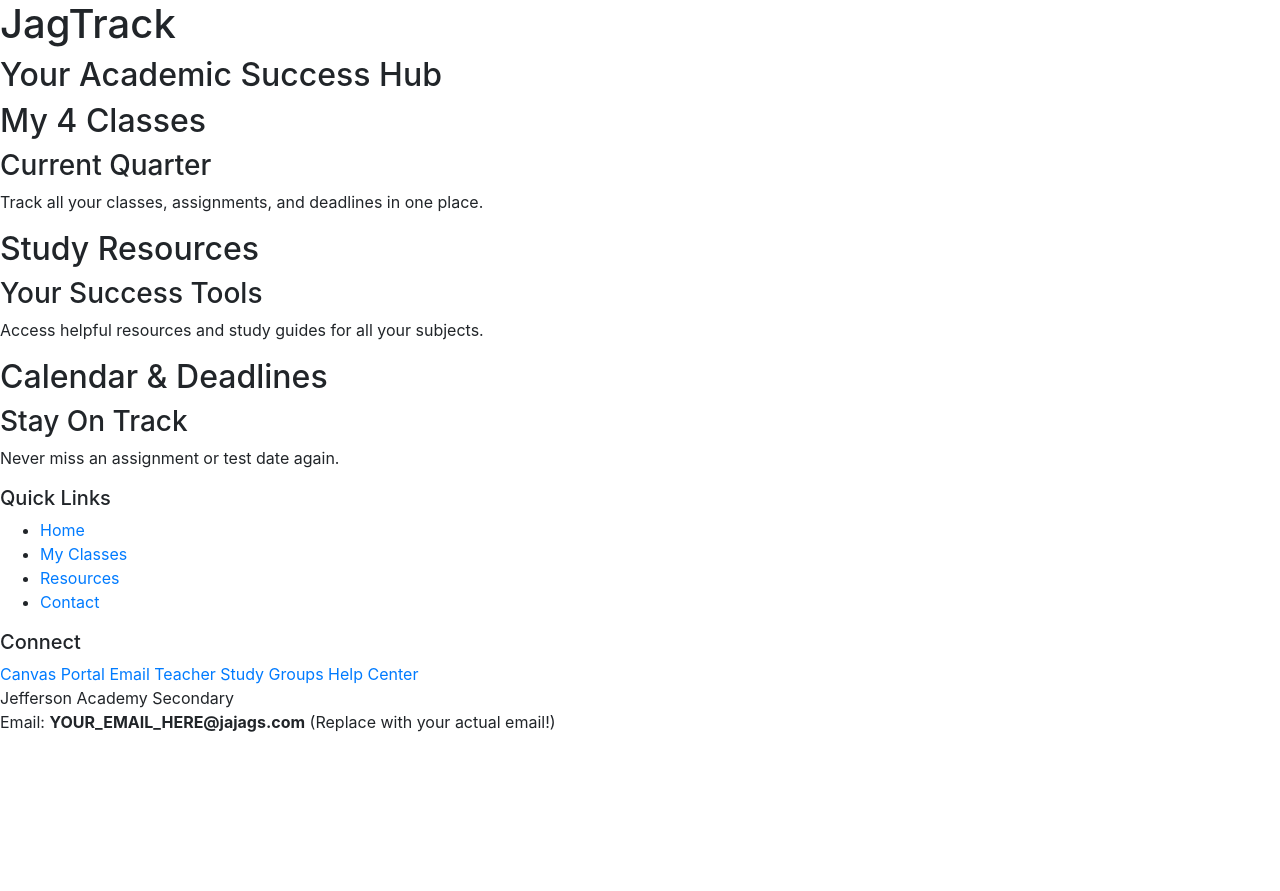
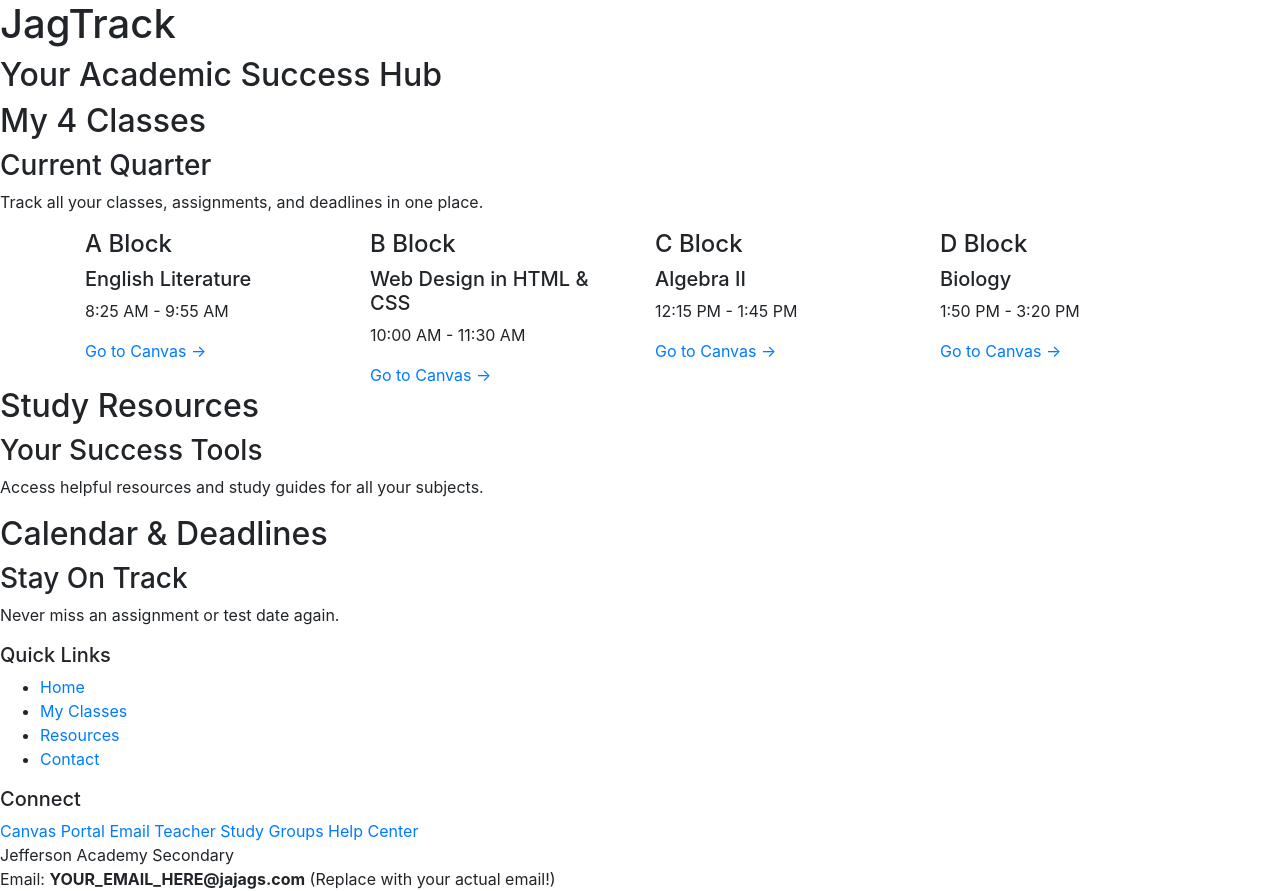
Before and after one commit to cheyennegaller-cmyk/Capstoneprj, a website: page index.html in a window 1280 px wide. Before the commit the page ends 800 px from the top, so only its background shows below. Drawn offline with nearby package versions, Linux system fonts and the light colour scheme.

Commit message:
Checkpoint 2: Bootstrap Grid System and Quick Links complete

```diff
--- a/index.html
+++ b/index.html
@@ -20,9 +20,35 @@
  <h3>Current Quarter</h3>
  <p>Track all your classes, assignments, and deadlines in one place.</p>
  </div>
-<!-- This empty div is where you'll add your Bootstrap schedule in Exercise 2 -->
- <div id="schedule-section">
- <!-- Your Bootstrap grid schedule will go here -->
+<div class="container">
+ <div class="row">
+ <div class="col-12 col-md-6 col-lg-3">
+ <h4>A Block</h4>
+ <h5>English Literature</h5>
+ <p>8:25 AM - 9:55 AM</p>
+ <a href="#">Go to Canvas →</a>
+ </div>
+ <div class="col-12 col-md-6 col-lg-3">
+ <h4>B Block</h4>
+ <h5>Web Design in HTML & CSS</h5>
+ <p>10:00 AM - 11:30 AM</p>
+ <a href="https://jajags.instructure.com/courses/3438" target="_blank">Go to Canvas →</a>
+ </div>
+ <div class="col-12 col-md-6 col-lg-3">
+ <h4>C Block</h4>
+ <h5>Algebra II</h5>
+ <p>12:15 PM - 1:45 PM</p>
+ <a href="#">Go to Canvas →</a>
+ </div>
+ <div class="col-12 col-md-6 col-lg-3">
+ <h4>D Block</h4>
+ <h5>Biology</h5>
+ <p>1:50 PM - 3:20 PM</p>
+ <a href="#">Go to Canvas →</a>
+ </div>
+ </div>
+ </div>
+
  </div>
 <div>
  <h2>Study Resources</h2>
```
